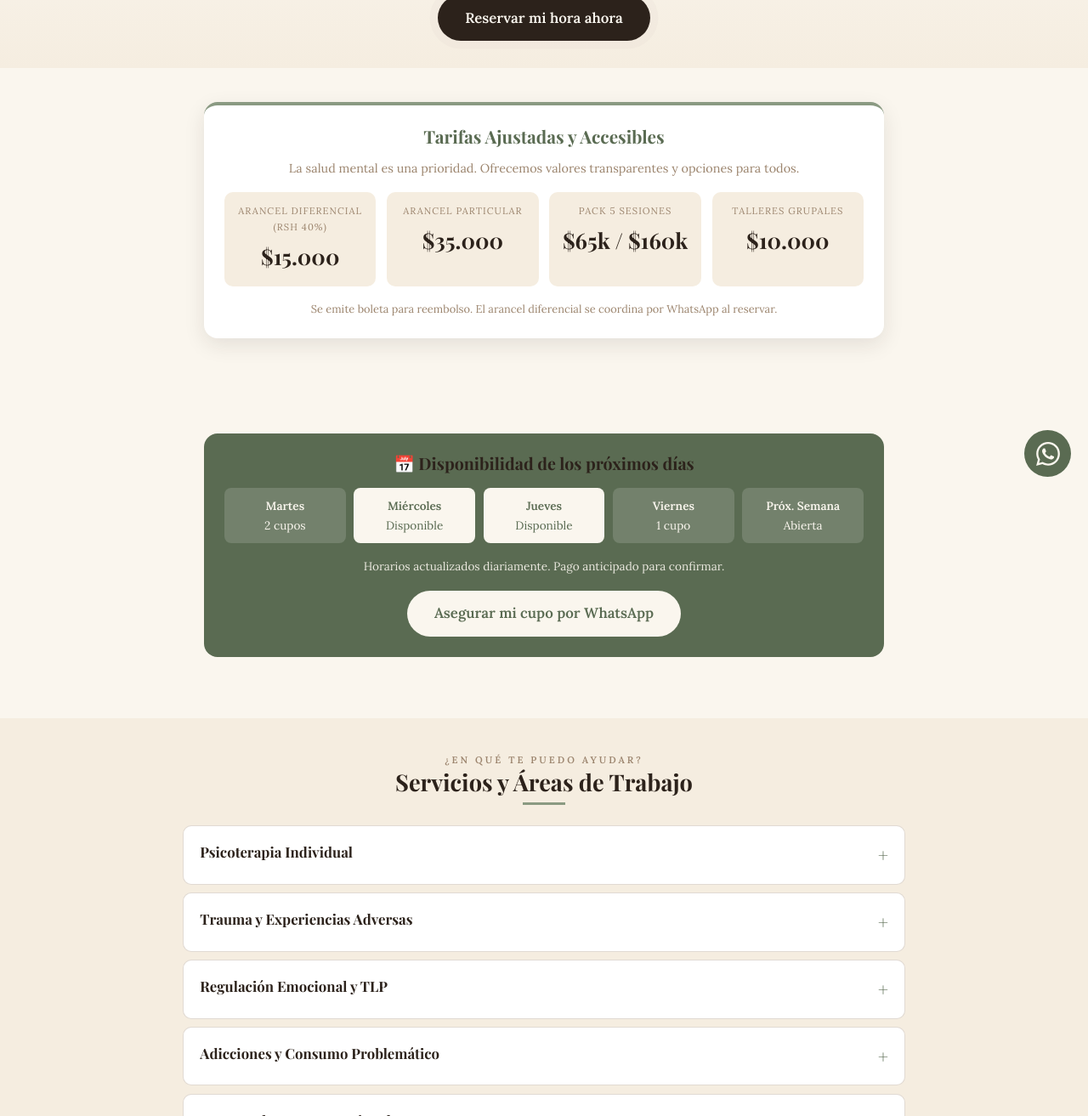
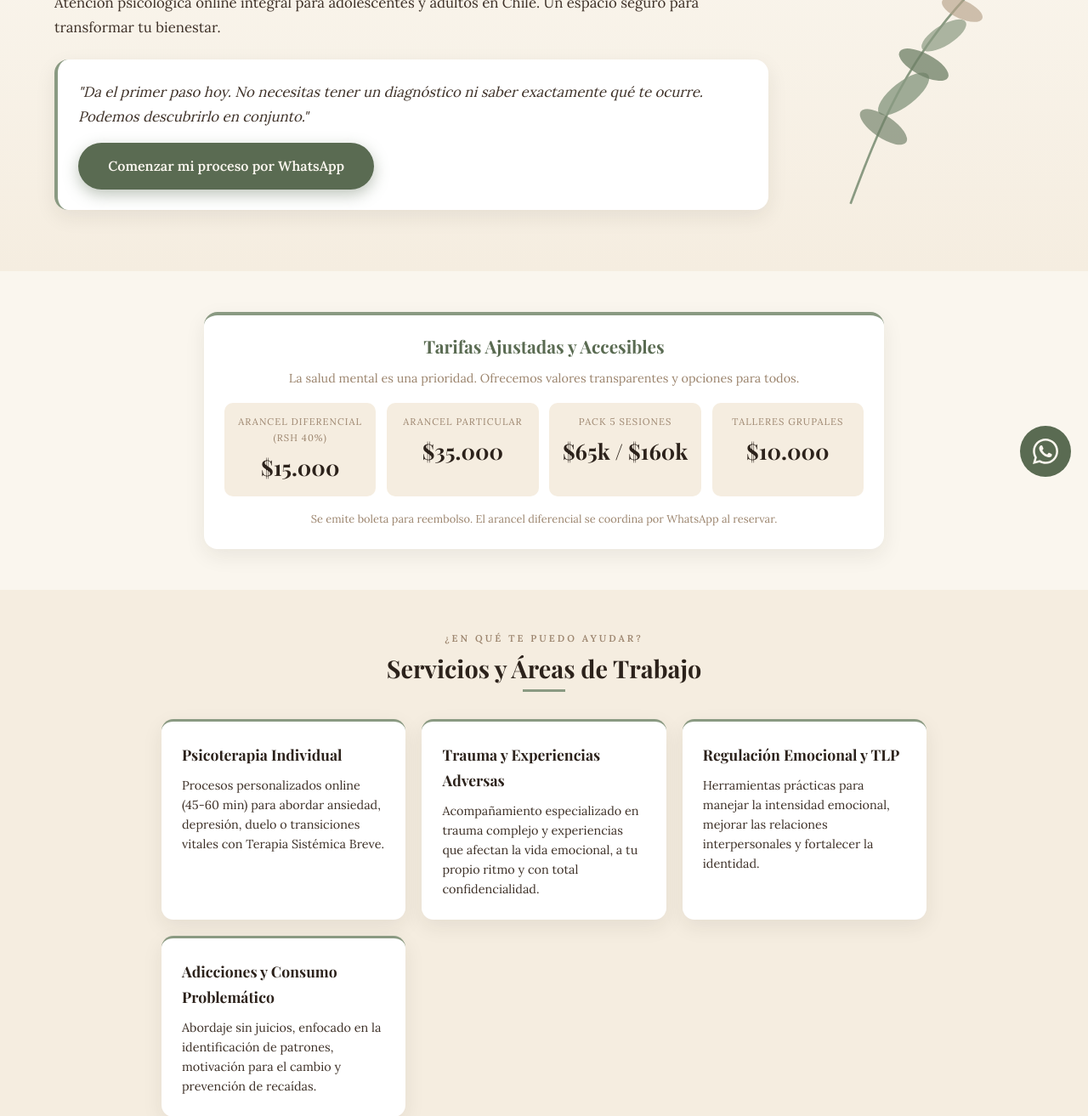
Before and after one commit to koroacuna-cell/psicointegra, a plain HTML site: page index.html in a window 1280 px wide. Shown: the part 219-1532 px from the top of the page at 85% size. Drawn offline with nearby package versions, Linux system fonts and the light colour scheme; a web font is replaced by a local one.

Commit message:
Diseño final: CTA al inicio, flores restauradas y servicios en tarjetas elegantes

```diff
--- a/index.html
+++ b/index.html
@@ -5,9 +5,9 @@
 <meta name="viewport" content="width=device-width, initial-scale=1.0">
 <meta name="description" content="Psicointegra | Ps. Anaís Núñez. Psicóloga online en Chile. Trauma, ansiedad, TLP. Tarifas ajustadas. Registro 881079.">
 <title>Psicointegra | Ps. Anaís Núñez - Psicóloga Online</title>
-<link href="https://fonts.googleapis.com/css2?family=Playfair+Display:wght@600;700&family=Lora:wght@400;500;600&display=swap" rel="stylesheet">
+<link href="https://fonts.googleapis.com/css2?family=Playfair+Display:ital,wght@0,600;0,700;1,600&family=Lora:wght@400;500;600&display=swap" rel="stylesheet">
 <style>
-:root{--marfil:#FAF6EE;--beige:#EFE5D4;--beige-suave:#F5EDE0;--taupe:#9C856E;--salvia:#8A9A82;--salvia-oscuro:#5A6B52;--cafe:#2C221B;--texto:#3E3128;--blanco:#FFFFFF;--sombra:0 8px 24px rgba(44,34,27,.1)}
+:root{--marfil:#FAF6EE;--beige:#EFE5D4;--beige-suave:#F5EDE0;--taupe:#9C856E;--salvia:#8A9A82;--salvia-oscuro:#5A6B52;--cafe:#2C221B;--texto:#3E3128;--blanco:#FFFFFF;--sombra:0 8px 24px rgba(44,34,27,.08)}
 *{margin:0;padding:0;box-sizing:border-box}
 html{scroll-behavior:smooth}
 body{font-family:'Lora',serif;background:var(--marfil);color:var(--texto);line-height:1.7;font-size:1.05rem}
@@ -19,42 +19,52 @@ header{background:rgba(250,246,238,.95);backdrop-filter:blur(10px);padding:.8rem
 .brand-txt span{font-size:.7rem;letter-spacing:2px;text-transform:uppercase;color:var(--taupe)}
 nav{display:flex;gap:1.2rem}
 nav a{text-decoration:none;color:var(--cafe);font-size:.85rem;font-weight:600}
-.btn{display:inline-block;text-decoration:none;border-radius:50px;padding:.8rem 2rem;font-weight:700;transition:.3s;border:none}
+.btn{display:inline-block;text-decoration:none;border-radius:50px;padding:.9rem 2.2rem;font-weight:700;transition:.3s;border:none;font-size:1rem}
 .btn-salvia{background:var(--salvia-oscuro);color:var(--marfil);box-shadow:0 6px 18px rgba(90,107,82,.4)}
-.btn-urgencia{background:var(--cafe);color:var(--marfil);animation:pulse 2s infinite}
-@keyframes pulse{0%{box-shadow:0 0 0 0 rgba(44,34,27,.4)}70%{box-shadow:0 0 0 10px rgba(44,34,27,0)}100%{box-shadow:0 0 0 0 rgba(44,34,27,0)}}
-.hero{padding:3rem 5% 2rem;text-align:center;background:linear-gradient(180deg,var(--marfil),var(--beige-suave))}
-.hero h1{font-size:2.4rem;margin-bottom:.5rem}
-.tarifas-top{background:var(--blanco);border-top:4px solid var(--salvia);border-radius:16px;padding:1.5rem;margin:1.5rem auto;max-width:800px;box-shadow:var(--sombra);text-align:center}
+.btn-salvia:hover{background:var(--cafe);transform:translateY(-2px)}
+.hero{padding:4rem 5% 3rem;background:linear-gradient(180deg,var(--marfil) 0%,var(--beige-suave) 100%);display:flex;align-items:center;justify-content:center;gap:2rem;flex-wrap:wrap}
+.hero-txt{flex:1;min-width:300px;text-align:left}
+.hero-txt h1{font-size:2.8rem;margin-bottom:.5rem}
+.hero-txt .cta-box{background:var(--blanco);padding:1.5rem;border-radius:16px;border-left:4px solid var(--salvia);box-shadow:var(--sombra);margin:1.5rem 0}
+.hero-txt .cta-box p{font-size:1.05rem;color:var(--texto);margin-bottom:1rem;font-style:italic}
+.hero-plant{flex:0 0 280px;display:flex;justify-content:center}
+.hero-plant svg{width:100%;height:auto;max-width:280px}
+.tarifas-top{background:var(--blanco);border-top:4px solid var(--salvia);border-radius:16px;padding:1.5rem;margin:2rem auto;max-width:800px;box-shadow:var(--sombra);text-align:center}
 .tarifas-top h3{color:var(--salvia-oscuro);font-size:1.3rem;margin-bottom:.8rem}
 .tarifas-grid{display:grid;grid-template-columns:repeat(auto-fit,minmax(140px,1fr));gap:.8rem;margin-bottom:1rem}
 .tarifa-item{background:var(--beige-suave);padding:.8rem;border-radius:10px}
 .tarifa-item .etiq{font-size:.7rem;text-transform:uppercase;letter-spacing:1px;color:var(--taupe);display:block}
 .tarifa-item .val{font-family:'Playfair Display',serif;font-size:1.6rem;font-weight:700;color:var(--cafe);display:block;margin-top:.2rem}
-.urgency-banner{background:var(--salvia-oscuro);color:var(--marfil);border-radius:16px;padding:1.5rem;margin:2rem auto;max-width:800px;text-align:center}
-.calendar-grid{display:grid;grid-template-columns:repeat(auto-fit,minmax(90px,1fr));gap:.6rem;margin:1rem 0}
-.cal-day{background:rgba(255,255,255,.15);padding:.6rem;border-radius:8px;font-size:.85rem}
-.cal-day .dia{font-weight:700;display:block}
-.cal-day.disponible{background:var(--marfil);color:var(--salvia-oscuro)}
-.cal-day.disponible .dia{font-weight:800}
-section{padding:2.5rem 5%}
-.wrap{max-width:850px;margin:0 auto}
-.sec-title{text-align:center;font-size:1.7rem;margin-bottom:.5rem}
-.sec-kicker{text-align:center;letter-spacing:3px;text-transform:uppercase;font-size:.7rem;color:var(--taupe);font-weight:700}
-.sec-rule{width:50px;height:3px;background:var(--salvia);margin:0 auto 1.5rem}
+section{padding:3rem 5%}
+.wrap{max-width:900px;margin:0 auto}
+.sec-title{text-align:center;font-size:1.8rem;margin-bottom:.5rem}
+.sec-kicker{text-align:center;letter-spacing:3px;text-transform:uppercase;font-size:.7rem;color:var(--taupe);font-weight:700;margin-bottom:.5rem}
+.sec-rule{width:50px;height:3px;background:var(--salvia);margin:0 auto 2rem}
+.servicios-grid{display:grid;grid-template-columns:repeat(auto-fit,minmax(250px,1fr));gap:1.2rem}
+.servicio-card{background:var(--blanco);border-radius:14px;padding:1.5rem;border-top:3px solid var(--salvia);box-shadow:var(--sombra);transition:.3s}
+.servicio-card:hover{transform:translateY(-4px);box-shadow:0 12px 30px rgba(44,34,27,.12)}
+.servicio-card h4{font-family:'Playfair Display',serif;font-size:1.1rem;color:var(--cafe);margin-bottom:.6rem}
+.servicio-card p{font-size:.9rem;color:var(--texto);line-height:1.6}
 .faq details{background:var(--blanco);border:1px solid rgba(156,133,110,.3);border-radius:10px;margin-bottom:.6rem;padding:1rem 1.2rem;cursor:pointer}
 .faq details[open]{box-shadow:var(--sombra);border-left:4px solid var(--salvia)}
 .faq summary{font-family:'Playfair Display',serif;font-size:1.05rem;color:var(--cafe);list-style:none;display:flex;justify-content:space-between;font-weight:700}
 .faq summary::after{content:"+";color:var(--salvia-oscuro);font-size:1.3rem}
 .faq details[open] summary::after{content:"−"}
 .faq p{margin-top:.8rem;font-size:.95rem;color:var(--texto)}
-.contact-box{background:var(--beige);border-radius:16px;padding:2rem;text-align:center}
-.contact-data{display:flex;flex-wrap:wrap;gap:1.2rem;justify-content:center;margin-top:1.2rem;font-size:.9rem}
+.contact-box{background:var(--beige);border-radius:16px;padding:2.5rem 2rem;text-align:center}
+.contact-data{display:flex;flex-wrap:wrap;gap:1.2rem;justify-content:center;margin-top:1.5rem;font-size:.95rem}
 .contact-data a{color:var(--cafe);text-decoration:none;font-weight:600;border-bottom:1px solid var(--salvia)}
-footer{background:var(--cafe);color:var(--beige);text-align:center;padding:2rem 5%;font-size:.8rem}
-.wa-float{position:fixed;bottom:20px;right:20px;width:55px;height:55px;background:var(--salvia-oscuro);border-radius:50%;display:flex;align-items:center;justify-content:center;box-shadow:0 6px 20px rgba(44,34,27,.4);z-index:1000;animation:pulse 2.5s infinite}
-.wa-float svg{width:28px;height:28px;fill:var(--marfil)}
-@media(max-width:768px){nav{display:none}.hero h1{font-size:2rem}.calendar-grid{grid-template-columns:repeat(3,1fr)}}
+footer{background:var(--cafe);color:var(--beige);text-align:center;padding:2.5rem 5%;font-size:.8rem}
+.wa-float{position:fixed;bottom:20px;right:20px;width:60px;height:60px;background:var(--salvia-oscuro);border-radius:50%;display:flex;align-items:center;justify-content:center;box-shadow:0 6px 20px rgba(44,34,27,.4);z-index:1000;animation:pulse 2.5s infinite}
+.wa-float svg{width:30px;height:30px;fill:var(--marfil)}
+@keyframes pulse{0%{box-shadow:0 0 0 0 rgba(90,107,82,.6)}70%{box-shadow:0 0 0 15px rgba(90,107,82,0)}100%{box-shadow:0 0 0 0 rgba(90,107,82,0)}}
+@media(max-width:768px){
+  nav{display:none}
+  .hero{flex-direction:column;text-align:center;padding:3rem 5% 2rem}
+  .hero-txt{text-align:center}
+  .hero-txt .cta-box{text-align:left}
+  .hero-plant{order:-1;margin-bottom:1rem}
+}
 </style>
 </head>
 <body>
@@ -68,9 +78,25 @@ footer{background:var(--cafe);color:var(--beige);text-align:center;padding:2rem
 </header>
 
 <div class="hero">
+<div class="hero-txt">
 <h1>Psicointegra</h1>
 <p>Atención psicológica online integral para adolescentes y adultos en Chile. Un espacio seguro para transformar tu bienestar.</p>
-<a class="btn btn-urgencia" href="https://wa.me/56968506890?text=Hola%20Ana%C3%ADs%2C%20quiero%20agendar%20una%20sesi%C3%B3n" target="_blank">Reservar mi hora ahora</a>
+<div class="cta-box">
+<p>"Da el primer paso hoy. No necesitas tener un diagnóstico ni saber exactamente qué te ocurre. Podemos descubrirlo en conjunto."</p>
+<a class="btn btn-salvia" href="https://wa.me/56968506890?text=Hola%20Ana%C3%ADs%2C%20quiero%20comenzar%20mi%20proceso%20terap%C3%A9utico" target="_blank">Comenzar mi proceso por WhatsApp</a>
+</div>
+</div>
+<div class="hero-plant">
+<svg viewBox="0 0 260 280" aria-hidden="true">
+<path d="M60 270 C 90 190, 120 110, 200 30" stroke="#8A9A82" stroke-width="2.5" fill="none"/>
+<ellipse cx="118" cy="150" rx="34" ry="13" fill="#8A9A82" opacity=".8" transform="rotate(-38 118 150)"/>
+<ellipse cx="140" cy="118" rx="30" ry="12" fill="#6E7F66" opacity=".75" transform="rotate(28 140 118)"/>
+<ellipse cx="162" cy="86" rx="28" ry="11" fill="#8A9A82" opacity=".7" transform="rotate(-32 162 86)"/>
+<ellipse cx="182" cy="58" rx="24" ry="10" fill="#B7A48B" opacity=".65" transform="rotate(24 182 58)"/>
+<ellipse cx="96" cy="186" rx="30" ry="12" fill="#6E7F66" opacity=".65" transform="rotate(34 96 186)"/>
+<ellipse cx="205" cy="34" rx="18" ry="8" fill="#8A9A82" opacity=".6" transform="rotate(-24 205 34)"/>
+</svg>
+</div>
 </div>
 
 <section id="tarifas" style="padding-top:1rem;padding-bottom:1rem">
@@ -89,34 +115,31 @@ footer{background:var(--cafe);color:var(--beige);text-align:center;padding:2rem
 </div>
 </section>
 
-<section id="agenda">
-<div class="wrap">
-<div class="urgency-banner">
-<h3>📅 Disponibilidad de los próximos días</h3>
-<div class="calendar-grid">
-<div class="cal-day"><span class="dia">Martes</span><span>2 cupos</span></div>
-<div class="cal-day disponible"><span class="dia">Miércoles</span><span>Disponible</span></div>
-<div class="cal-day disponible"><span class="dia">Jueves</span><span>Disponible</span></div>
-<div class="cal-day"><span class="dia">Viernes</span><span>1 cupo</span></div>
-<div class="cal-day"><span class="dia">Próx. Semana</span><span>Abierta</span></div>
-</div>
-<p style="font-size:.85rem;opacity:.9;margin-bottom:1rem">Horarios actualizados diariamente. Pago anticipado para confirmar.</p>
-<a class="btn" href="https://wa.me/56968506890?text=Hola%2C%20vi%20disponibilidad%20en%20la%20web%20y%20quiero%20reservar" target="_blank" style="background:var(--marfil);color:var(--salvia-oscuro)">Asegurar mi cupo por WhatsApp</a>
-</div>
-</div>
-</section>
-
 <section id="servicios" style="background:var(--beige-suave)">
 <div class="wrap">
 <p class="sec-kicker">¿En qué te puedo ayudar?</p>
 <h2 class="sec-title">Servicios y Áreas de Trabajo</h2>
 <div class="sec-rule"></div>
-<div class="faq">
-<details><summary>Psicoterapia Individual</summary><p>Procesos personalizados online (45-60 min) para abordar ansiedad, depresión, duelo o transiciones vitales con Terapia Sistémica Breve.</p></details>
-<details><summary>Trauma y Experiencias Adversas</summary><p>Acompañamiento especializado en trauma complejo y experiencias que afectan la vida emocional, a tu propio ritmo.</p></details>
-<details><summary>Regulación Emocional y TLP</summary><p>Herramientas prácticas para manejar la intensidad emocional y fortalecer la identidad.</p></details>
-<details><summary>Adicciones y Consumo Problemático</summary><p>Abordaje sin juicios, enfocado en la motivación para el cambio y prevención de recaídas.</p></details>
-<details><summary>Mascota de Apoyo Emocional</summary><p>Evaluación profesional para determinar la pertinencia de un animal de apoyo. (Arancel: $45.000. Entrega en 24 hrs).</p></details>
+<div class="servicios-grid">
+<div class="servicio-card">
+<h4>Psicoterapia Individual</h4>
+<p>Procesos personalizados online (45-60 min) para abordar ansiedad, depresión, duelo o transiciones vitales con Terapia Sistémica Breve.</p>
+</div>
+<div class="servicio-card">
+<h4>Trauma y Experiencias Adversas</h4>
+<p>Acompañamiento especializado en trauma complejo y experiencias que afectan la vida emocional, a tu propio ritmo y con total confidencialidad.</p>
+</div>
+<div class="servicio-card">
+<h4>Regulación Emocional y TLP</h4>
+<p>Herramientas prácticas para manejar la intensidad emocional, mejorar las relaciones interpersonales y fortalecer la identidad.</p>
+</div>
+<div class="servicio-card">
+<h4>Adicciones y Consumo Problemático</h4>
+<p>Abordaje sin juicios, enfocado en la identificación de patrones, motivación para el cambio y prevención de recaídas.</p>
+</div>
+</div>
+<div class="faq" style="margin-top:2rem">
+<details><summary>Evaluación para Mascota de Apoyo Emocional</summary><p>Proceso de evaluación profesional para determinar la pertinencia de un animal de apoyo. (Arancel: $45.000. Entrega en 24 hrs si corresponde).</p></details>
 </div>
 </div>
 </section>
@@ -126,9 +149,15 @@ footer{background:var(--cafe);color:var(--beige);text-align:center;padding:2rem
 <p class="sec-kicker">Más recursos</p>
 <h2 class="sec-title">Talleres y Biblioteca</h2>
 <div class="sec-rule"></div>
-<div class="faq">
-<details><summary>Talleres Grupales ($10.000 / sesión)</summary><p>Maternidad y cuidados, Parentalidad, Autoconocimiento y Relaciones de pareja.</p></details>
-<details><summary>Guías Terapéuticas Digitales (Desde $5.000)</summary><p>Material práctico con estrategias sobre manejo de ansiedad, comunicación asertiva e identificación de emociones.</p></details>
+<div class="servicios-grid">
+<div class="servicio-card">
+<h4>Talleres Grupales ($10.000 / sesión)</h4>
+<p>Encuentros psicoeducativos sobre: Maternidad y cuidados, Parentalidad, Autoconocimiento y Relaciones de pareja.</p>
+</div>
+<div class="servicio-card">
+<h4>Guías Terapéuticas Digitales</h4>
+<p>Material práctico desde $5.000 con 25-50 estrategias sobre manejo de ansiedad, comunicación asertiva e identificación de emociones.</p>
+</div>
 </div>
 </div>
 </section>
@@ -142,7 +171,7 @@ footer{background:var(--cafe);color:var(--beige);text-align:center;padding:2rem
 <details>
 <summary>Leer mi historia y formación profesional</summary>
 <p>Psicóloga de la Universidad de Playa Ancha, con diplomado en Salud Mental en APS y postítulo en Terapia Sistémica Breve. Especializada en trauma y casos de alta complejidad.</p>
-<p style="margin-top:.8rem"><em>"No se trata de adaptarte a cualquier costo, sino de reconocer qué aspectos de tu entorno necesitan transformarse".</em></p>
+<p style="margin-top:.8rem;font-style:italic;color:var(--salvia-oscuro)">"No se trata de adaptarte a cualquier costo, sino de reconocer qué aspectos de tu entorno necesitan transformarse".</p>
 </details>
 </div>
 </div>
@@ -151,13 +180,12 @@ footer{background:var(--cafe);color:var(--beige);text-align:center;padding:2rem
 <section id="contacto">
 <div class="wrap">
 <div class="contact-box">
-<h2>Da el primer paso hoy</h2>
-<p>No necesitas tener un diagnóstico. Podemos descubrirlo en conjunto.</p>
-<a class="btn btn-salvia" href="https://wa.me/56968506890?text=Hola%20Ana%C3%ADs%2C%20quiero%20comenzar%20mi%20proceso" target="_blank">Comenzar mi proceso</a>
+<h2>¿Tienes dudas antes de empezar?</h2>
+<p>Estoy aquí para orientarte. Escríbeme sin compromiso.</p>
 <div class="contact-data">
 <span>📱 <a href="https://wa.me/56968506890">+56 9 6850 6890</a></span>
 <span>✉️ <a href="mailto:ps.anaisnunez@gmail.com">ps.anaisnunez@gmail.com</a></span>
-<span>🩺 <a href="https://www.doctoralia.cl/perfil/anais-nunez-hidalgo" target="_blank">Doctoralia</a></span>
+<span>🩺 <a href="https://www.doctoralia.cl/perfil/anais-nunez-hidalgo" target="_blank">Ver perfil en Doctoralia</a></span>
 </div>
 </div>
 </div>
```
